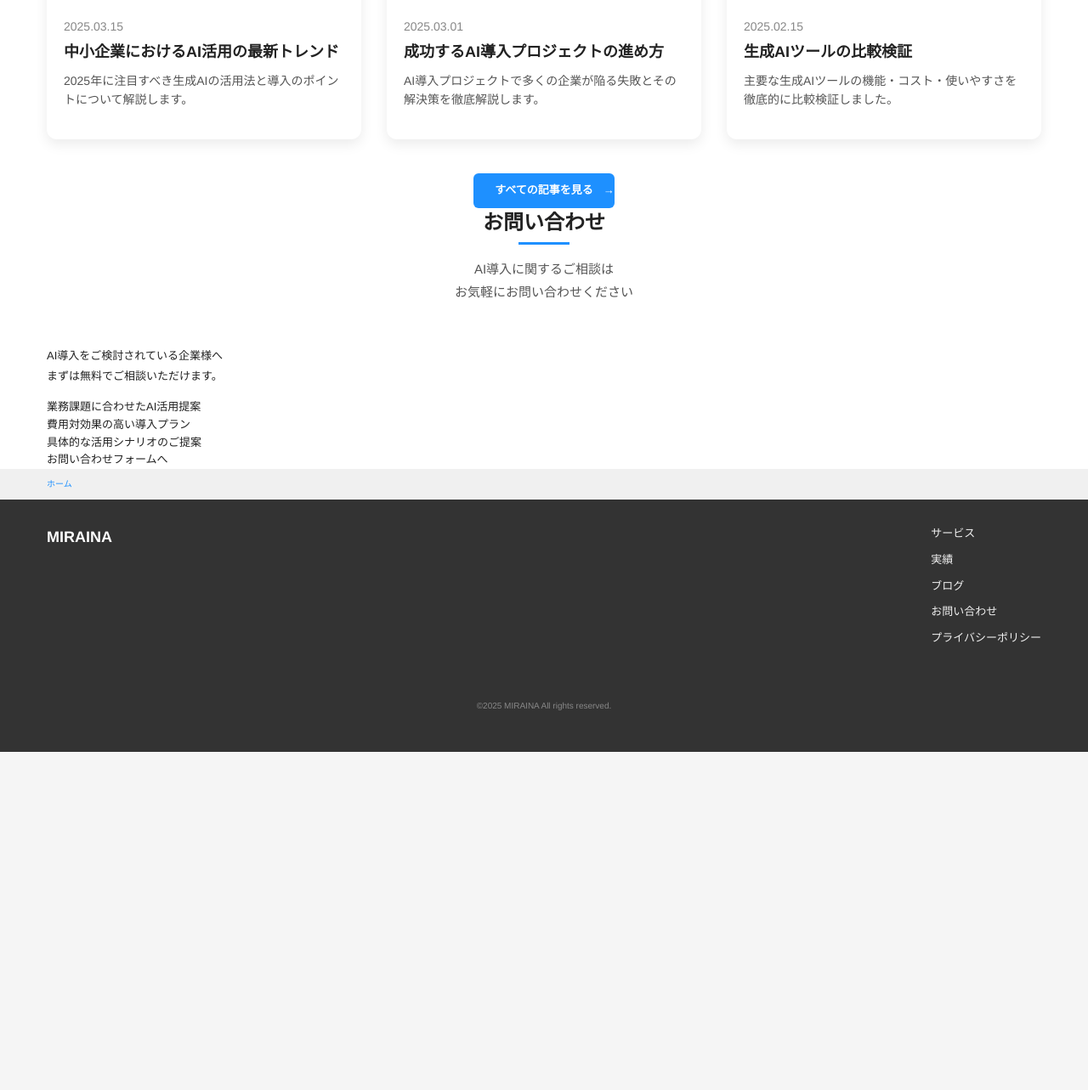
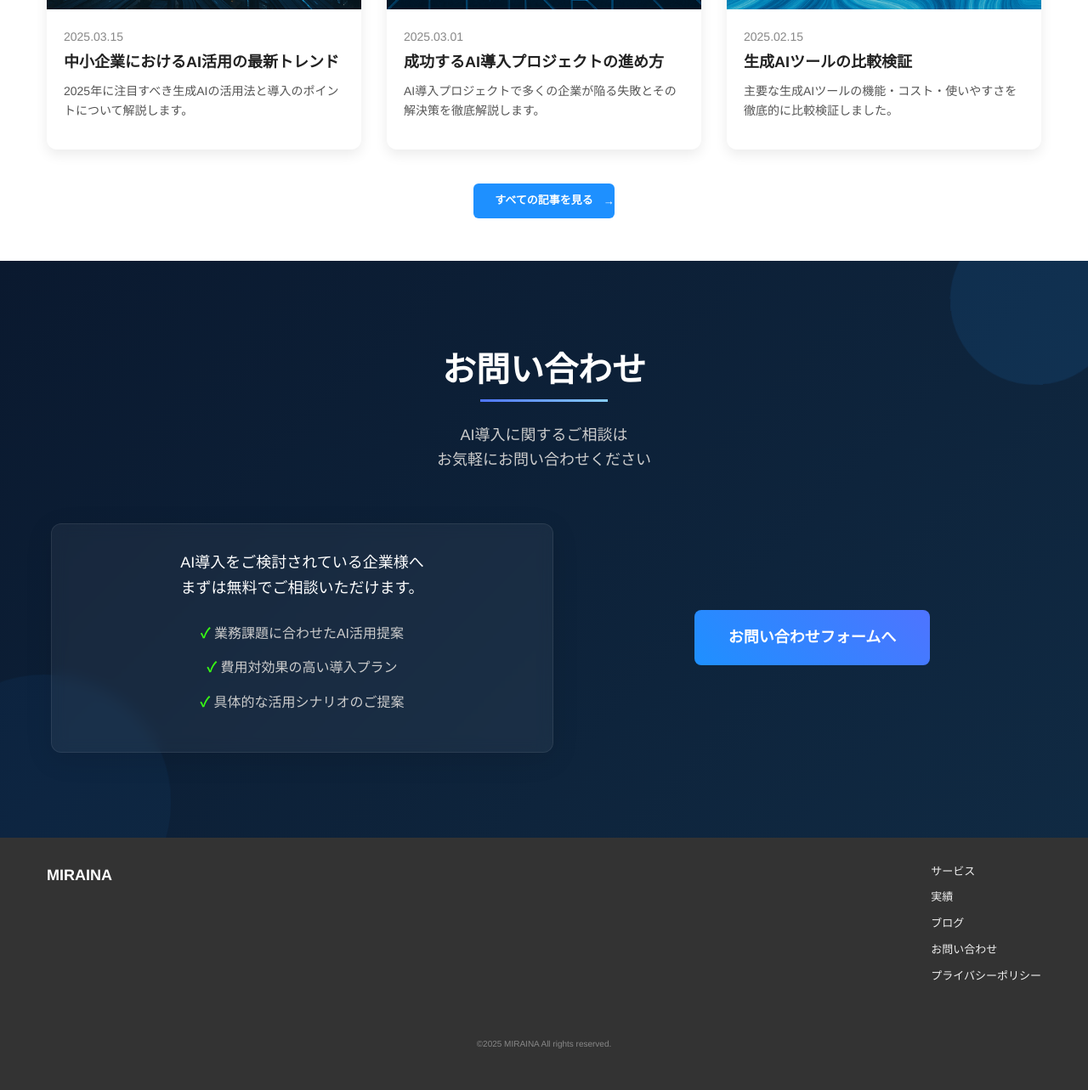
Before and after one commit to yusaku-0312/MIRAINAApp, a Flask app: page / in a window 1280 px wide. Shown: the part 4285-5568 px from the top of the page at 85% size. Before the commit the page ends 5170 px from the top, so only its background shows below. Run offline with Flask 3, Linux system fonts and the light colour scheme; some web fonts are replaced.

Commit message:
Finish index.html

```diff
--- a/static/css/index.css
+++ b/static/css/index.css
@@ -323,6 +322,238 @@
     line-height: 1.6;
 }
 
+/* ===== Contact Section Styles ===== */
+.contact-section {
+  margin-top: 50px;
+  padding: 100px 0;
+  background: linear-gradient(135deg, #0a192f 0%, #102a43 100%);
+  position: relative;
+  overflow: hidden;
+}
+
+/* Animated background elements */
+.contact-section::before {
+  content: "";
+  position: absolute;
+  top: -50px;
+  right: -50px;
+  width: 200px;
+  height: 200px;
+  border-radius: 50%;
+  background: rgba(30, 144, 255, 0.1);
+  z-index: 1;
+  animation: floatElement 8s infinite ease-in-out;
+}
+
+.contact-section::after {
+  content: "";
+  position: absolute;
+  bottom: -100px;
+  left: -100px;
+  width: 300px;
+  height: 300px;
+  border-radius: 50%;
+  background: rgba(30, 144, 255, 0.05);
+  z-index: 1;
+  animation: floatElement 12s infinite ease-in-out reverse;
+}
+
+.contact-section .container {
+  max-width: 1200px;
+  margin: 0 auto;
+  padding: 0 20px;
+  position: relative;
+  z-index: 2;
+}
+
+/* Section header styling */
+.contact-section .section-header {
+  text-align: center;
+  margin-bottom: 60px;
+  opacity: 0;
+  transform: translateY(30px);
+  transition: opacity 0.8s ease, transform 0.8s ease;
+}
+
+.contact-section .section-header.animate {
+  opacity: 1;
+  transform: translateY(0);
+}
+
+.contact-section .section-title {
+  font-size: 40px;
+  font-weight: 700;
+  margin-bottom: 15px;
+  color: #FFFFFF;
+  position: relative;
+  display: inline-block;
+}
+
+.contact-section .section-title::after {
+  content: "";
+  position: absolute;
+  bottom: -10px;
+  left: 50%;
+  width: 0;
+  height: 3px;
+  background: linear-gradient(45deg, #4E74FF, #87CEFA);
+  transform: translateX(-50%);
+  transition: width 1.2s ease;
+}
+
+.contact-section .section-header.animate .section-title::after {
+  width: 150px;
+}
+
+.contact-section .section-description {
+  font-size: 18px;
+  color: #CCCCCC;
+  margin-top: 20px;
+  line-height: 1.6;
+}
+
+/* Contact content layout */
+.contact-section .contact-content {
+  display: flex;
+  justify-content: space-between;
+  align-items: center;
+  flex-wrap: wrap;
+  gap: 40px;
+}
+
+.contact-section .contact-text {
+  flex: 1;
+  min-width: 300px;
+  padding: 30px;
+  background: rgba(255, 255, 255, 0.05);
+  border-radius: 12px;
+  box-shadow: 0 8px 32px rgba(0, 0, 0, 0.1);
+  backdrop-filter: blur(8px);
+  border: 1px solid rgba(255, 255, 255, 0.08);
+  transform: translateX(-50px);
+  opacity: 0;
+  transition: opacity 0.8s ease, transform 0.8s ease;
+  text-align: center;
+}
+
+.contact-section .contact-text.animate {
+  transform: translateX(0);
+  opacity: 1;
+}
+
+.contact-section .contact-text p {
+  font-size: 18px;
+  color: #FFFFFF;
+  margin-bottom: 25px;
+  line-height: 1.7;
+}
+
+.contact-section .contact-features {
+  list-style: none;
+  padding: 0;
+  margin: 25px 0 0 0;
+}
+
+.contact-section .contact-features li {
+  padding-left: 0px;
+  margin-bottom: 15px;
+  position: relative;
+  text-align: center;
+  color: #CCCCCC;
+  font-size: 16px;
+  opacity: 0;
+  transform: translateY(10px);
+  transition: opacity 0.4s ease, transform 0.4s ease;
+}
+
+
+.contact-section .contact-features li.animate {
+  opacity: 1;
+  transform: translateY(0);
+}
+
+.contact-section .contact-features li::before {
+  content: "✓";
+  position: relative;
+  left: 0;
+  margin-right: 5px;
+  top: 0;
+  color: #39ff14;
+  font-weight: bold;
+}
+
+
+.contact-section .contact-button-container {
+  flex: 1;
+  min-width: 300px;
+  display: flex;
+  justify-content: center;
+  align-items: center;
+  transform: translateX(50px);
+  opacity: 0;
+  transition: opacity 0.8s ease, transform 0.8s ease;
+}
+
+.contact-section .contact-button-container.animate {
+  transform: translateX(0);
+  opacity: 1;
+}
+
+.contact-section .contact-button {
+  display: inline-block;
+  padding: 18px 40px;
+  background: linear-gradient(45deg, #1E90FF, #4e74ff);
+  color: #FFFFFF;
+  font-size: 18px;
+  font-weight: 600;
+  text-decoration: none;
+  border-radius: 8px;
+  transition: all 0.5s ease;
+  border: none;
+  cursor: pointer;
+  box-shadow: 0 8px 25px rgba(30, 144, 255, 0.4);
+  position: relative;
+  overflow: hidden;
+  z-index: 1;
+}
+
+.contact-section .contact-button::before {
+  content: "";
+  position: absolute;
+  top: 0;
+  left: 0;
+  width: 0;
+  height: 100%;
+  background: linear-gradient(45deg, #4E74FF, #87CEFA);
+  transition: width 0.5s ease;
+  z-index: -1;
+}
+
+.contact-section .contact-button:hover {
+  transform: translateY(-5px);
+  box-shadow: 0 12px 30px rgba(30, 144, 255, 0.5);
+}
+
+.contact-section .contact-button:hover::before {
+  width: 100%;
+}
+
+/* Animation keyframes */
+@keyframes floatElement {
+  0%, 100% {
+      transform: translate(0, 0) rotate(0deg);
+  }
+  25% {
+      transform: translate(15px, -15px) rotate(5deg);
+  }
+  50% {
+      transform: translate(0, 10px) rotate(0deg);
+  }
+  75% {
+      transform: translate(-15px, -5px) rotate(-5deg);
+  }
+}
+
 /* ===== More Link ===== */
 .more-link-container {
     text-align: center;
--- a/static/js/index.js
+++ b/static/js/index.js
@@ -84,3 +84,252 @@ document.addEventListener('DOMContentLoaded', function() {
       observer.observe(element);
     });
   }
+
+
+
+  /**
+ * MIRAINA Homepage specific functionality
+ */
+document.addEventListener('DOMContentLoaded', function() {
+  // Additional page-specific initializations
+
+  // Animate service cards on scroll
+  initServiceCardAnimations();
+
+  // Handle smooth scrolling for navigation links
+  initSmoothScrolling();
+
+  // Initialize contact section animations
+  initContactSectionAnimations();
+});
+
+/**
+* Initialize animations for service cards
+*/
+function initServiceCardAnimations() {
+  const serviceCards = document.querySelectorAll('.service-card');
+
+  if (serviceCards.length === 0) return;
+
+  // Create intersection observer to trigger animations when elements come into view
+  const observer = new IntersectionObserver((entries) => {
+    entries.forEach(entry => {
+      if (entry.isIntersecting) {
+        entry.target.classList.add('animate');
+        observer.unobserve(entry.target); // Stop observing once animated
+      }
+    });
+  }, {
+    threshold: 0.2 // Trigger when 20% of the element is visible
+  });
+
+  // Observe each service card
+  serviceCards.forEach(card => {
+    // Add base class for animations
+    card.classList.add('fade-in-element');
+    observer.observe(card);
+  });
+}
+
+/**
+* Initialize smooth scrolling for navigation links
+*/
+function initSmoothScrolling() {
+  const navLinks = document.querySelectorAll('header nav a');
+
+  navLinks.forEach(link => {
+    link.addEventListener('click', function(e) {
+      // Check if the link is pointing to an in-page section
+      const targetId = this.getAttribute('href');
+      if (targetId.startsWith('#')) {
+        e.preventDefault();
+
+        const targetElement = document.querySelector(targetId);
+        if (targetElement) {
+          targetElement.scrollIntoView({
+            behavior: 'smooth'
+          });
+        }
+      }
+    });
+  });
+}
+
+/**
+* Add animation class to elements when they're scrolled into view
+*/
+function initScrollAnimations() {
+  const elements = document.querySelectorAll('.animate-on-scroll');
+
+  const observer = new IntersectionObserver((entries) => {
+    entries.forEach(entry => {
+      if (entry.isIntersecting) {
+        entry.target.classList.add('in-view');
+        observer.unobserve(entry.target);
+      }
+    });
+  }, {
+    threshold: 0.1
+  });
+
+  elements.forEach(element => {
+    observer.observe(element);
+  });
+}
+
+/**
+* Initialize animations for contact section
+*/
+function initContactSectionAnimations() {
+  const contactSection = document.querySelector('.contact-section');
+  if (!contactSection) return;
+
+  // Observer options
+  const observerOptions = {
+      threshold: 0.2 // Trigger when 20% of the element is visible
+  };
+
+  // Create observer for contact section elements
+  const observer = new IntersectionObserver((entries) => {
+      entries.forEach(entry => {
+          if (entry.isIntersecting) {
+              // Animate section header with delay
+              const sectionHeader = contactSection.querySelector('.section-header');
+              if (sectionHeader) {
+                  setTimeout(() => {
+                      sectionHeader.classList.add('animate');
+                  }, 300);
+              }
+
+              // Animate contact text box with delay
+              const contactText = contactSection.querySelector('.contact-text');
+              if (contactText) {
+                  setTimeout(() => {
+                      contactText.classList.add('animate');
+                  }, 600);
+              }
+
+              // Animate contact features list items with staggered delay
+              const featureItems = contactSection.querySelectorAll('.contact-features li');
+              if (featureItems.length) {
+                  featureItems.forEach((item, index) => {
+                      setTimeout(() => {
+                          item.classList.add('animate');
+                      }, 800 + (index * 200));
+                  });
+              }
+
+              // Animate button container with delay
+              const buttonContainer = contactSection.querySelector('.contact-button-container');
+              if (buttonContainer) {
+                  setTimeout(() => {
+                      buttonContainer.classList.add('animate');
+                  }, 900);
+              }
+
+              // Unobserve after animation is triggered
+              observer.unobserve(entry.target);
+          }
+      });
+  }, observerOptions);
+
+  // Start observing the contact section
+  observer.observe(contactSection);
+
+  // Add button hover effects and optional pulse animation
+  initContactButtonEffects();
+
+  // Add subtle parallax effect to contact section
+  initContactParallaxEffect();
+}
+
+/**
+* Initialize contact button effects
+*/
+function initContactButtonEffects() {
+  const contactButton = document.querySelector('.contact-button');
+  if (!contactButton) return;
+
+  let pulseTimeout;
+
+  // Add pulse keyframes if not already added
+  if (!document.getElementById('contact-pulse-keyframes')) {
+      const style = document.createElement('style');
+      style.id = 'contact-pulse-keyframes';
+      style.textContent = `
+          @keyframes pulse {
+              0% {
+                  box-shadow: 0 0 0 0 rgba(30, 144, 255, 0.7);
+              }
+              70% {
+                  box-shadow: 0 0 0 10px rgba(30, 144, 255, 0);
+              }
+              100% {
+                  box-shadow: 0 0 0 0 rgba(30, 144, 255, 0);
+              }
+          }
+
+          .contact-button.pulse {
+              animation: pulse 2s cubic-bezier(0.4, 0, 0.6, 1) infinite;
+          }
+      `;
+      document.head.appendChild(style);
+  }
+
+  // Start pulse animation after delay
+  function startPulseAnimation() {
+      pulseTimeout = setTimeout(() => {
+          contactButton.classList.add('pulse');
+
+          // Remove pulse class after animation completes
+          setTimeout(() => {
+              contactButton.classList.remove('pulse');
+              startPulseAnimation();
+          }, 2000);
+      }, 5000); // Pulse every 5 seconds
+  }
+
+  startPulseAnimation();
+
+  // Clear animation on hover
+  contactButton.addEventListener('mouseenter', () => {
+      clearTimeout(pulseTimeout);
+      contactButton.classList.remove('pulse');
+  });
+
+  // Restart animation on mouse leave
+  contactButton.addEventListener('mouseleave', () => {
+      startPulseAnimation();
+  });
+}
+
+/**
+* Initialize subtle parallax effect on contact section
+*/
+function initContactParallaxEffect() {
+  const contactSection = document.querySelector('.contact-section');
+  if (!contactSection) return;
+
+  contactSection.addEventListener('mousemove', (e) => {
+      // Only apply parallax if elements are already animated
+      if (!contactSection.querySelector('.contact-text.animate')) return;
+
+      const moveX = (e.clientX - window.innerWidth / 2) * 0.01;
+      const moveY = (e.clientY - window.innerHeight / 2) * 0.01;
+
+      const elements = contactSection.querySelectorAll('.contact-text, .contact-button-container');
+      elements.forEach(elem => {
+          // Preserve existing animation by using translateX/Y in addition to any existing transform
+          elem.style.transform = `translate(${moveX}px, ${moveY}px)`;
+      });
+  });
+
+  // Reset transform on mouse leave
+  contactSection.addEventListener('mouseleave', () => {
+      const elements = contactSection.querySelectorAll('.contact-text, .contact-button-container');
+      elements.forEach(elem => {
+          // Remove only the parallax effect, preserving other transforms
+          elem.style.transform = '';
+      });
+  });
+}
--- a/templates/index.html
+++ b/templates/index.html
@@ -73,7 +73,7 @@
         <div class="works-grid">
             <div class="work-card">
                 <div class="work-image">
-                    <img src="/static/images/work-1.jpg" alt="製造業A社の事例" loading="lazy">
+                    <img src="/static/images/work-1.jpg" alt="製造業A社の事例">
                 </div>
                 <div class="work-content">
                     <p class="work-category">製造業</p>
@@ -84,7 +84,7 @@
             </div>
             <div class="work-card">
                 <div class="work-image">
-                    <img src="/static/images/work-2.jpg" alt="小売業B社の事例" loading="lazy">
+                    <img src="/static/images/work-2.jpg" alt="小売業B社の事例">
                 </div>
                 <div class="work-content">
                     <p class="work-category">小売業</p>
@@ -95,7 +95,7 @@
             </div>
             <div class="work-card">
                 <div class="work-image">
-                    <img src="/static/images/work-3.jpg" alt="サービス業C社の事例" loading="lazy">
+                    <img src="/static/images/work-3.jpg" alt="サービス業C社の事例">
                 </div>
                 <div class="work-content">
                     <p class="work-category">サービス業</p>
@@ -128,7 +128,7 @@
             <div class="blog-card">
                 <a href="https://note.com/miraina/articles/example1" target="_blank" rel="noopener noreferrer" class="blog-link">
                     <div class="blog-image">
-                        <img src="/static/images/blog-1.jpg" alt="中小企業におけるAI活用の最新トレンド" loading="lazy">
+                        <img src="/static/images/blog_card1.png" alt="中小企業におけるAI活用の最新トレンド">
                     </div>
                     <div class="blog-content">
                         <p class="blog-date">2025.03.15</p>
@@ -141,7 +141,7 @@
             <div class="blog-card">
                 <a href="https://note.com/miraina/articles/example2" target="_blank" rel="noopener noreferrer" class="blog-link">
                     <div class="blog-image">
-                        <img src="/static/images/blog-2.jpg" alt="成功するAI導入プロジェクトの進め方" loading="lazy">
+                        <img src="/static/images/blog_card2.png" alt="成功するAI導入プロジェクトの進め方">
                     </div>
                     <div class="blog-content">
                         <p class="blog-date">2025.03.01</p>
@@ -154,7 +154,7 @@
             <div class="blog-card">
                 <a href="https://note.com/miraina/articles/example3" target="_blank" rel="noopener noreferrer" class="blog-link">
                     <div class="blog-image">
-                        <img src="/static/images/blog-3.jpg" alt="生成AIツールの比較検証" loading="lazy">
+                        <img src="/static/images/blog_card3.png" alt="生成AIツールの比較検証">
                     </div>
                     <div class="blog-content">
                         <p class="blog-date">2025.02.15</p>
@@ -197,14 +197,7 @@
     </div>
 </section>
 
-<!-- Breadcrumb -->
-<div class="breadcrumb">
-    <div class="container">
-        <ul>
-            <li><a href="/">ホーム</a></li>
-        </ul>
-    </div>
-</div>
+
 {% endblock %}
 
 {% block additional_js %}
```
Also changed, not shown: other parts of static/css/index.css (+56 -5 lines), static/images/blog_card1.png (added), static/images/blog_card2.png (added), static/images/blog_card3.png (added), 1 other file.
